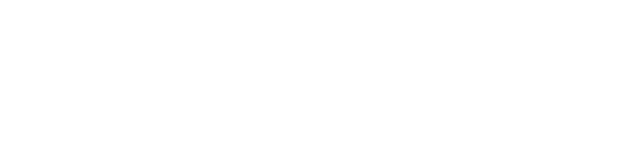
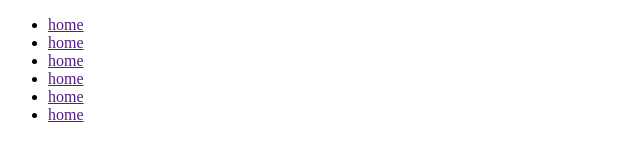
Before and after one commit to mdasifalijihat1/Assignment-2, a plain HTML site: page home.html in a window 1280 px wide. Shown: the whole page, without its empty margins (0-640 px from the left). Drawn offline with Linux system fonts and the light colour scheme.

Commit message:
added my all fule

```diff
--- a/home.html
+++ b/home.html
@@ -7,5 +7,16 @@
 </head>
 <body>
 
+     <main>
+        <ul>
+            <li><a href="">home</a></li>
+            <li><a href="">home</a></li>
+            <li><a href="">home</a></li>
+            <li><a href="">home</a></li>
+            <li><a href="">home</a></li>
+            <li><a href="">home</a></li>
+        </ul>
+     </main>
+
 </body>
 </html>
```
